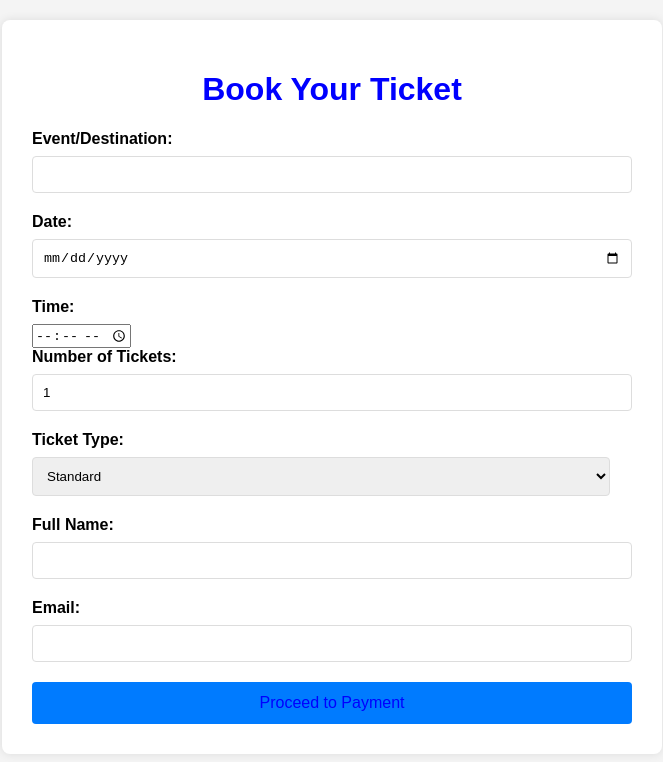
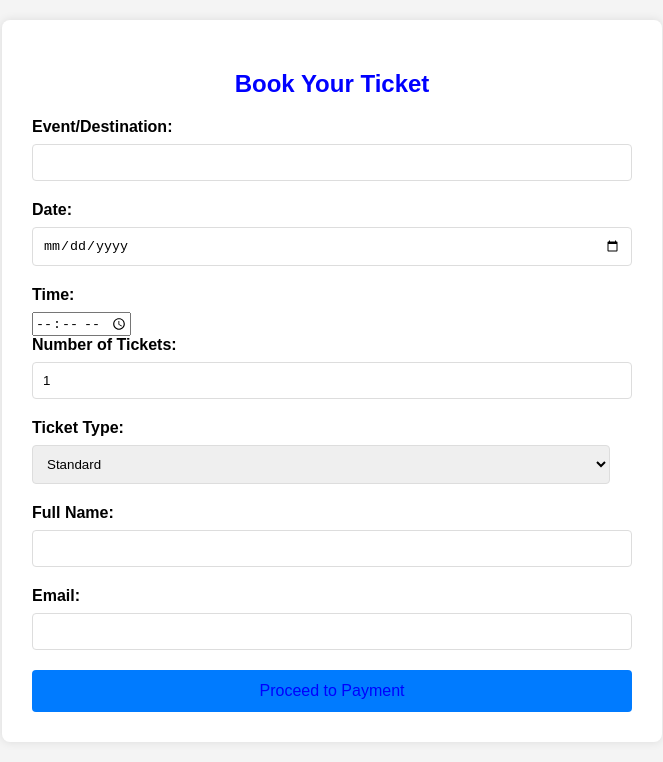
Before and after one commit to Adi2667/collaboration-project, a plain HTML site: page index.html in a window 1280 px wide. Shown: the whole page, without its empty margins (308-971 px from the left). Drawn offline with Linux system fonts and the light colour scheme.

Commit message:
Update index.html

```diff
--- a/index.html
+++ b/index.html
@@ -18,7 +18,7 @@
             max-width: 600px;
             margin: auto;
         }
-        h1 {
+        h2 {
             text-align: center;
             color: blue;
         }
@@ -55,7 +55,7 @@
 </head>
 <body>
     <div class="container">
-        <h1>Book Your Ticket</h1>
+        <h2>Book Your Ticket</h2>
         <form action="#" method="post">
             <label for="event">Event/Destination:</label>
             <input type="text" id="event" name="event" required>
```
